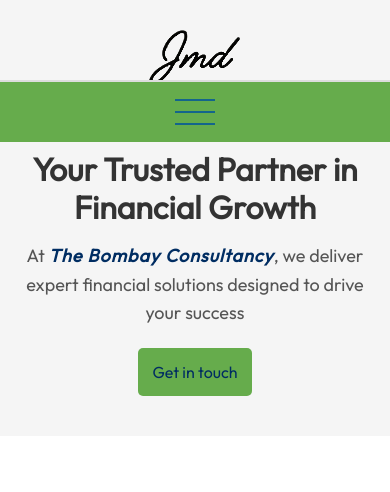
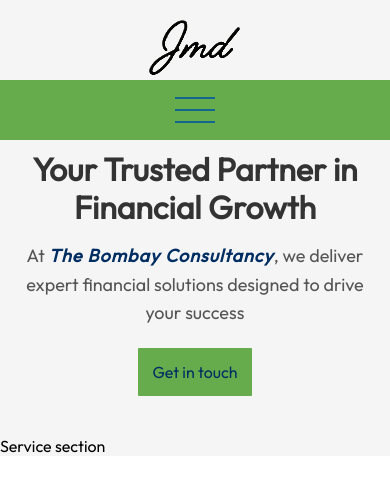
Before and after one commit to murtaza192168/TheBombayConsultancy, a React (Vite) app in the folder consultancy-firm-profile/thebombayconsultancy/: page / in a window 390 px wide. Shown: the top 492 px of the page. Built offline with nearby package versions, Linux system fonts and the light colour scheme.

Commit message:
Add Service section starting jsx and module.css files

```diff
--- a/consultancy-firm-profile/thebombayconsultancy/src/App.jsx
+++ b/consultancy-firm-profile/thebombayconsultancy/src/App.jsx
@@ -1,7 +1,8 @@
 
 import styles from './App.module.css';
+import Navbar from './components/Navbar/Navbar';
 import Hero from './components/Hero/Hero';
-import Navbar from './components/Navbar/Navbar';
+import Service from './components/Service/Service'
 
 function App() {
 
@@ -10,6 +11,8 @@
     <div className={styles.App}>
       <Navbar />
       <Hero />
+
+      <Service/>
     </div>
   )
 }
--- a/consultancy-firm-profile/thebombayconsultancy/src/components/Hero/Hero.module.css
+++ b/consultancy-firm-profile/thebombayconsultancy/src/components/Hero/Hero.module.css
@@ -45,7 +45,8 @@
     color: var(--color-dark);
     background-color: var(--color-secondary); /* Button color */
     text-decoration: none;
-    border-radius: 5px;
+    border-radius: 1px;
+    border: var(--color-primary);
     transition: background-color 0.3s ease, transform 0.3s ease; /* Smooth transition for hover effects */
     max-width: max-content;
     cursor: pointer;
--- a/consultancy-firm-profile/thebombayconsultancy/src/components/Navbar/Navbar.module.css
+++ b/consultancy-firm-profile/thebombayconsultancy/src/components/Navbar/Navbar.module.css
@@ -76,7 +76,8 @@
 
     .navbar {
         flex-direction: column;
-        padding: 20px 5%; /* Adjusted padding for mobile view */
+
+        padding: 10px 5%; /* Adjusted padding for mobile view */
     }
 
     .menu {
@@ -86,7 +87,7 @@
         right: 0;
         width: 100%; /* Full width */
         background-color: var(--color-secondary);
-        border-top: 2px solid #ddd; /* Border to separate from the navbar */
+         /* Border to separate from the navbar */
         transition: transform 0.3s ease-in-out, opacity 0.3s ease-in-out;
     }
 
--- /dev/null
+++ b/consultancy-firm-profile/thebombayconsultancy/src/components/Service/Service.jsx
@@ -0,0 +1,10 @@
+import React from 'react'
+import styles from './Service.module.css'
+import {getImageUrl} from "../../utils";
+export const Service = () => {
+  return (
+    <section>Service section</section>
+  )
+}
+
+export default Service
```
Also changed, not shown: consultancy-firm-profile/thebombayconsultancy/src/components/Service/Service.module.css (added).
